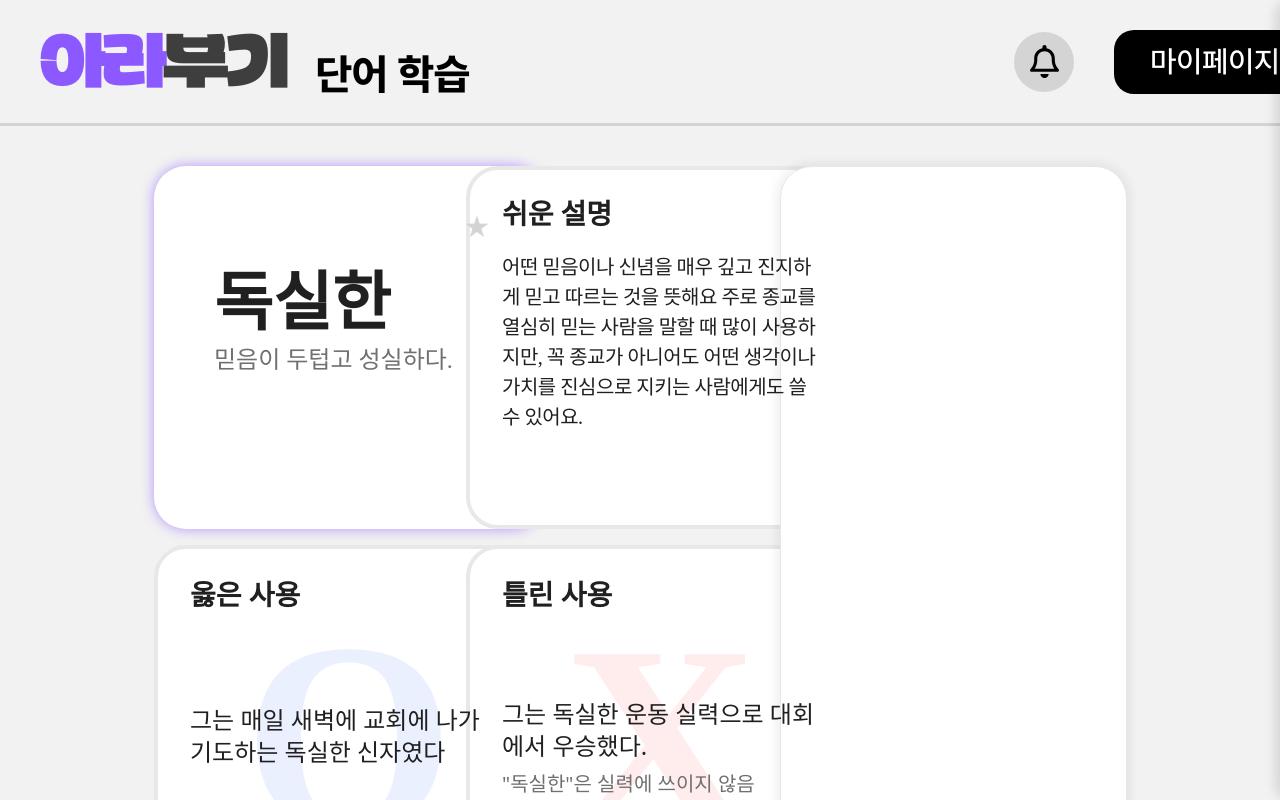
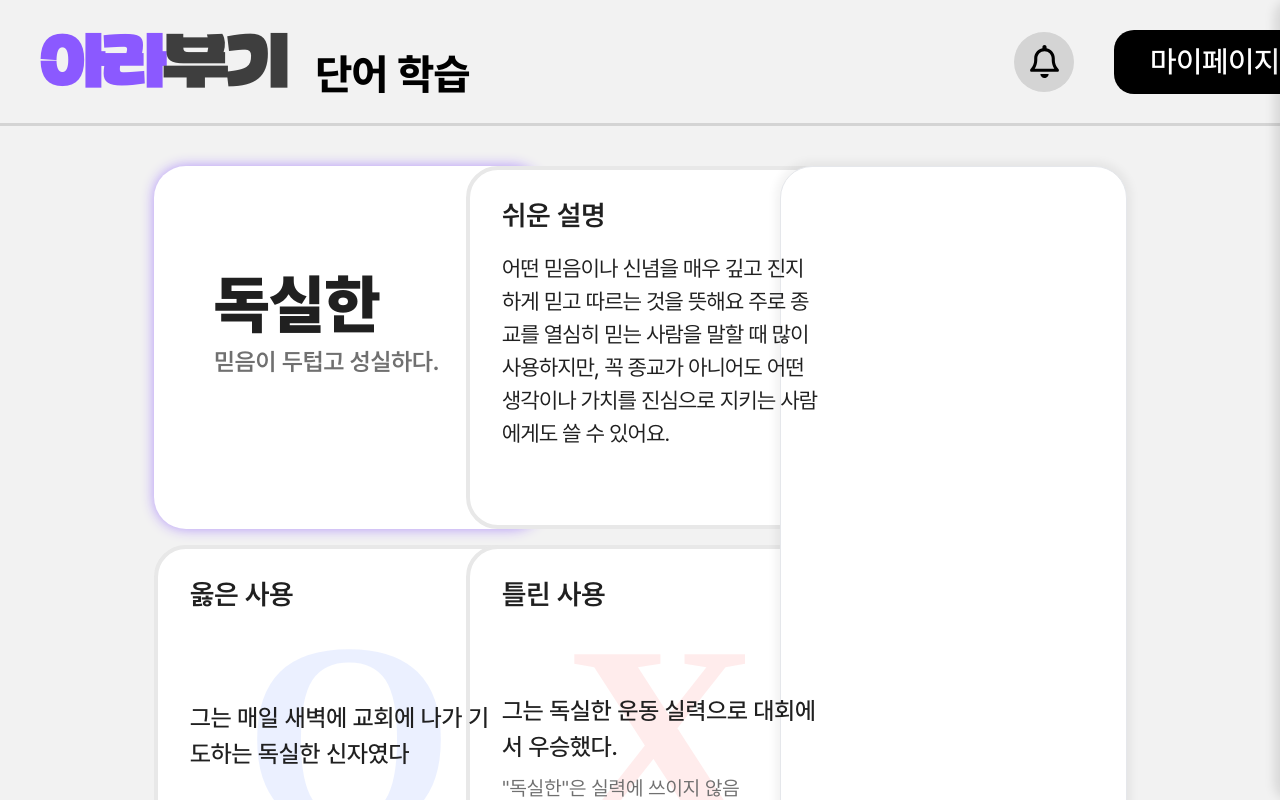
Before and after one commit to boostcampaitech7/level4-nlp-finalproject-hackathon-nlp-04-lv3, a React (Vite) app in the folder frontend/: page /vocab/1 in a window 1280 px wide. Shown: the top 800 px of the page. Built offline with nearby package versions, Linux system fonts and the light colour scheme.

Commit message:
style: 폰트 및 텍스트 사이즈 조정
#36

```diff
--- a/frontend/src/pages/vocab/VocabDetailPage/VocabCard.tsx
+++ b/frontend/src/pages/vocab/VocabDetailPage/VocabCard.tsx
@@ -44,14 +44,14 @@ export const VocabCard: React.FC<VocabCardProps> = ({ data, type, onBookmarkTogg
   const renderDefinitionCard = () => (
     <div className="w-[390px] h-[363px] px-[50px] py-[30px] bg-surface-primary-2 rounded-[32px] shadow-[0px_0px_13.199999809265137px_0px_rgba(178,148,250,1.00)] flex-col justify-start items-start inline-flex">
       <div className="w-[303px] h-[60px] justify-end items-start inline-flex">
-        <button
+        {/* <button
           onClick={onBookmarkToggle}
           className="w-[60px] h-[60px] relative cursor-pointer"
         >
           <span className={`text-3xl ${data.bookmark ? 'text-accent-highlight' : 'text-button-secondary-2'}`}>
             ★
           </span>
-        </button>
+        </button> */}
       </div>
       <div className="self-stretch h-[76px] flex-col justify-start items-start gap-2.5 flex">
         <div
@@ -61,19 +61,19 @@ export const VocabCard: React.FC<VocabCardProps> = ({ data, type, onBookmarkTogg
         >
           {showTooltip && (
             <div className="absolute bottom-full left-1/2 transform -translate-x-1/2 mb-2 z-50">
-              <div className="h-[92px] p-2.5 bg-[#909090] rounded-xl shadow-[0px_0px_12.899999618530273px_0px_rgba(0,0,0,0.25)] justify-center items-center gap-2.5 inline-flex whitespace-nowrap">
+              <div className="h-[92px] p-2.5 bg-text-secondary rounded-xl shadow-[0px_0px_12.899999618530273px_0px_rgba(0,0,0,0.25)] justify-center items-center gap-2.5 inline-flex whitespace-nowrap">
                 <div className="text-text-inverse body-m">독: 두텁다, 진실되다<br/>실: 참되다, 실제</div>
               </div>
             </div>
           )}
-          <div className="text-[#202020] text-[64px] font-black font-['Pretendard']">
+          <div className="text-text-primary display-l">
             {data.vocab}
           </div>
           <div className="h-[38px] py-[7px]" />
         </div>
       </div>
       <div className="self-stretch grow shrink basis-0 pt-3 px-2.5 justify-center items-center gap-2.5 inline-flex">
-        <div className="grow shrink basis-0 self-stretch text-[#707070] text-2xl font-medium font-['Pretendard']">
+        <div className="grow shrink basis-0 self-stretch text-text-secondary caption-l">
           {data.dict_mean}
         </div>
       </div>
@@ -81,15 +81,15 @@ export const VocabCard: React.FC<VocabCardProps> = ({ data, type, onBookmarkTogg
   );
 
   const renderExplanationCard = () => (
-    <div className="w-[390px] h-[363px] bg-surface-primary-2 rounded-[32px] border-4 border-[#e8e8e8] overflow-hidden">
+    <div className="w-[390px] h-[363px] bg-surface-primary-2 rounded-[32px] border-4 border-button-secondary-1 overflow-hidden">
       <div className="w-full h-full flex flex-col">
         <div className="px-8 pt-6 pb-4">
-          <h3 className="self-stretch text-[#202020] text-[28px] font-semibold font-['Pretendard']">
+          <h3 className="self-stretch text-text-primary body-l">
             쉬운 설명
           </h3>
         </div>
         <div className="relative z-10 flex flex-col items-start px-8 w-full">
-          <div className="self-stretch text-[#202020] text-[20px] font-normal font-['Pretendard'] tracking-tight">
+          <div className="self-stretch text-text-primary body-s tracking-tight">
             {data.easy_explain}
           </div>
         </div>
@@ -98,10 +98,10 @@ export const VocabCard: React.FC<VocabCardProps> = ({ data, type, onBookmarkTogg
   );
 
   const renderCorrectCard = () => (
-    <div className="w-[390px] h-[363px] bg-surface-primary-2 rounded-[32px] border-4 border-[#e8e8e8] overflow-hidden">
+    <div className="w-[390px] h-[363px] bg-surface-primary-2 rounded-[32px] border-4 border-button-secondary-1 overflow-hidden">
       <div className="w-full h-full flex flex-col">
         <div className="px-8 pt-6 pb-4">
-          <h3 className="text-[28px] font-semibold text-[#202020]">
+          <h3 className="body-l text-text-primary">
             옳은 사용
           </h3>
         </div>
@@ -124,7 +124,7 @@ export const VocabCard: React.FC<VocabCardProps> = ({ data, type, onBookmarkTogg
                   x: { type: "spring", stiffness: 300, damping: 30 },
                   opacity: { duration: 0.2 }
                 }}
-                className="text-2xl text-[#202020] font-medium w-full"
+                className="body-m text-text-primary w-full"
               >
                 {data.correct_example[difficultyLevel]}
               </motion.p>
@@ -152,10 +152,10 @@ export const VocabCard: React.FC<VocabCardProps> = ({ data, type, onBookmarkTogg
   );
 
   const renderIncorrectCard = () => (
-    <div className="w-[390px] h-[363px] bg-surface-primary-2 rounded-[32px] border-4 border-[#e8e8e8] overflow-hidden">
+    <div className="w-[390px] h-[363px] bg-surface-primary-2 rounded-[32px] border-4 border-button-secondary-1 overflow-hidden">
       <div className="w-full h-full flex flex-col">
         <div className="px-8 pt-6">
-          <h3 className="text-[28px] font-semibold text-[#202020]">
+          <h3 className="body-l text-text-primary">
             틀린 사용
           </h3>
         </div>
@@ -166,10 +166,10 @@ export const VocabCard: React.FC<VocabCardProps> = ({ data, type, onBookmarkTogg
             </div>
           </div>
           <div className="relative z-10 flex flex-col items-start px-8 w-full">
-            <p className="text-2xl text-[#202020] font-medium">
+            <p className="body-m text-text-primary">
               {data.incorrect_example[0]}
             </p>
-            <p className="text-[#707070] text-xl font-normal mt-2">
+            <p className="caption-s text-text-secondary mt-2">
               {data.incorrect_example[1]}
             </p>
           </div>
--- a/frontend/src/pages/vocab/VocabQuizPage/VocabQuizPage.tsx
+++ b/frontend/src/pages/vocab/VocabQuizPage/VocabQuizPage.tsx
@@ -136,14 +136,14 @@ const handleProgressClick = (index: number) => {
       <div className="w-full max-w-[960px] px-4">
         <div className="py-8">
           <div className="mb-8">
-            <h1 className="text-[38px] font-bold text-text-primary">퀴즈를 한번 풀어볼까요?</h1>
+            <h1 className="title-m text-text-primary">퀴즈를 한번 풀어볼까요?</h1>
           </div>
 
           <div className="w-full px-5 py-[75px] bg-surface-primary-2 rounded-[32px] flex flex-col justify-center items-center gap-14">
             <div className="w-full flex-col justify-start items-start gap-[50px] flex">
               <div className="w-full justify-center items-start inline-flex">
                 <div className="grow shrink basis-0 px-[33px]">
-                  <div className="text-black text-[34px] font-bold font-['Pretendard']">
+                  <div className="text-text-primary title-m">
                     {quizData.question[currentQuestionIndex]}
                   </div>
                 </div>
@@ -156,10 +156,10 @@ const handleProgressClick = (index: number) => {
                     <button
                       key={index}
                       className={`w-full h-[70px] px-[34px] py-[5px] rounded-[20px] flex items-center gap-[3px]
-                        ${selectedOption === index ? 'bg-button-primary-1' : 'bg-[#f2f2f2] hover:bg-[#e2e2e2]'}`}
+                        ${selectedOption === index ? 'bg-button-primary-1' : 'bg-background-primary hover:bg-button-secondary-1'}`}
                       onClick={() => handleOptionSelect(index)}
                     >
-                      <div className="text-black text-[32px] font-normal">{option}</div>
+                      <div className="text-text-primary body-m">{option}</div>
                     </button>
                   ))}
               </div>
@@ -171,8 +171,8 @@ const handleProgressClick = (index: number) => {
                   key={index}
                   className={`grow shrink basis-0 h-[9px] rounded-[32px] transition-transform duration-200 transform origin-bottom hover:scale-y-150 cursor-pointer ${
                     currentQuestionIndex === index
-                      ? 'bg-[#ffc9a2] scale-y-110'
-                      : 'bg-[#f2f2f2] hover:bg-[#ffd8b9]'
+                      ? 'bg-accent-highlight scale-y-110'
+                      : 'bg-background-primary hover:bg-accent-highlight'
                   }`}
                   onClick={() => handleProgressClick(index)}
                   aria-label={`문제 ${index + 1}`}
--- a/frontend/src/pages/vocab/VocabQuizResultPage/VocabQuizResultPage.tsx
+++ b/frontend/src/pages/vocab/VocabQuizResultPage/VocabQuizResultPage.tsx
@@ -64,19 +64,19 @@ const handleNextQuiz = () => {
       <div className="w-full max-w-[960px] px-4">
         <div className="py-8">
           <div className="mb-8">
-            <h1 className="text-[38px] font-bold text-text-primary">퀴즈 결과를 확인해보세요!</h1>
+            <h1 className="title-m text-text-primary">퀴즈 결과를 확인해보세요!</h1>
           </div>
 
-          <div className="w-full px-5 py-[60px] bg-surface-primary-2 rounded-[32px] flex flex-col justify-center items-center gap-14">
+          <div className="w-full px-5 py-[30px] bg-surface-primary-2 rounded-[32px] flex flex-col justify-center items-center gap-14">
             <div className="w-full flex-col justify-start items-start gap-7 flex">
               <div className="w-full px-[33px] flex-col justify-center items-center gap-2.5 inline-flex">
-                <h2 className="w-full text-black text-[34px] font-bold">
+                <h2 className="w-full text-text-primary body-l font-bold">
                   {quizResult.question[currentQuestionIndex]}
                 </h2>
-                <p className={`w-full text-[34px] font-bold ${
-                  isCorrect ? 'text-[#5e82ff]' : 'text-[#ff5757]'
+                <p className={`w-full body-l ${
+                  isCorrect ? 'text-accent-blue' : 'text-accent-red-1'
                 }`}>
-                  {isCorrect ? '맞았어요!' : '틀렸어요!'}
+                  {isCorrect ? '맞았어요!' : '다시 한번 볼까요?'}
                 </p>
               </div>
 
@@ -86,19 +86,19 @@ const handleNextQuiz = () => {
                     <div key={index} className="flex items-center gap-6">
                       <div className="w-20 h-20 flex items-center justify-center">
                         <div className={`text-[78px] font-semibold ${
-                          index === correctAnswerIndex ? 'text-[#5e82ff]' :
-                          index === userAnswerIndex ? 'text-[#ff5757]' : 'text-[#e0e0e0]'
+                          index === correctAnswerIndex ? 'text-accent-blue' :
+                          index === userAnswerIndex ? 'text-accent-red-1' : 'text-[#e0e0e0]'
                         }`}>
                           {index === correctAnswerIndex ? 'O' : index === userAnswerIndex ? 'X' : ''}
                         </div>
                       </div>
                       <div className="flex-1">
-                        <p className={`text-[32px] ${
+                        <p className={`body-m ${
                           index === userAnswerIndex ? 'font-bold' : 'font-normal'
                         }`}>
                           {option}
                         </p>
-                        <p className="text-2xl text-[#707070] mt-2">
+                        <p className="body-s text-text-secondary mt-2">
                           {currentExplanations[index]}
                         </p>
                       </div>
```
